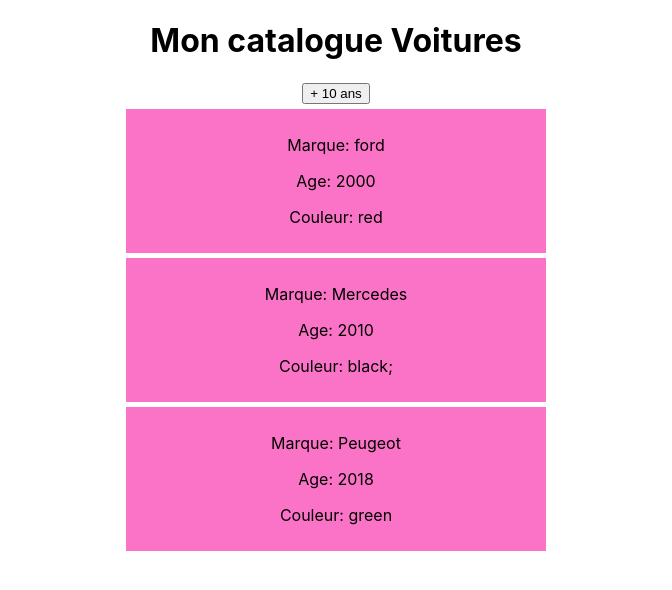
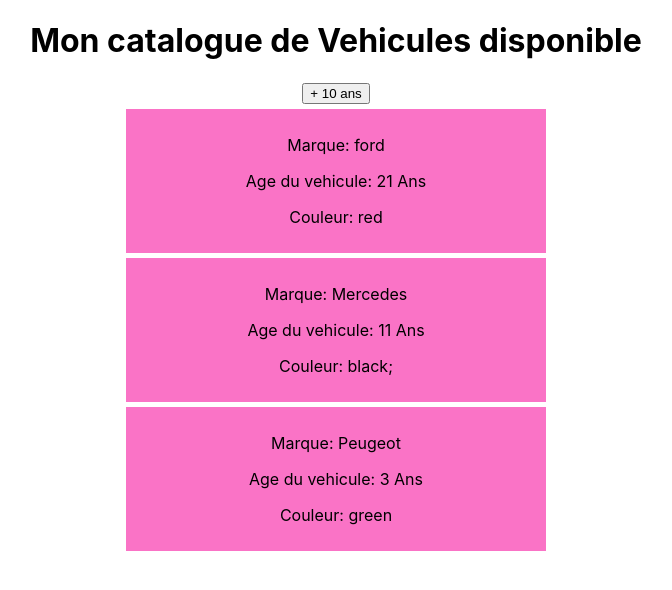
Before and after one commit to pdevezeaud/DonkeyGeek_Tuto, a React (Create React App) app: page / in a window 1280 px wide. Shown: the top 590 px of the page, without its empty margins (304-976 px from the left). Built offline with nearby package versions, Linux system fonts and the light colour scheme.

Commit message:
suite sur le state

```diff
--- a/src/App.js
+++ b/src/App.js
@@ -5,7 +5,7 @@
 class App extends Component {
 
   state = {
-    titre: "Mon catalogue Voitures"
+
 }
 
 // changeTitle = (e) => {
--- a/src/components/Cars.js
+++ b/src/components/Cars.js
@@ -1,16 +1,16 @@
 import React from "react";
 
 
-const Car = ({children, color,year}) => {
+const Car = ({color, nom,year}) => {
 
     //si nous avons colors nous aurons quelque chose sinon on retournera Neant
     const colorInfo = color ? (<p>Couleur: { color }</p>) : (<p>Couleur: Néant</p>);
 
-    if (children) {
+    if (nom) {
         return (
         <div className="cars">
-        <p>Marque: { children }</p>
-        <p>Age: {year}</p>
+        <p>Marque: { nom }</p>
+        <p>Age du vehicule: {year}</p>
         { colorInfo}
 
         </div>
--- a/src/components/Mycars.js
+++ b/src/components/Mycars.js
@@ -9,7 +9,8 @@
             {name:'ford',color:'red',year:2000},
             {name:'Mercedes',color:'black;',year:2010},
             {name:'Peugeot',color:'green',year:2018}
-        ]
+        ],
+        titre: 'Mon catalogue de Vehicules disponible'
     }
 
     // noCopy = () => {
@@ -24,21 +25,40 @@
     //     }
     // }
 
+    addTenYears = () => {
+        const updateYear = this.state.voitures.map((param) =>{
+            return param.year -= 10
+        });
+
+       this.setState({
+        updateYear
+       });
+    }
+
 
 
     render(){
 
+        const year = new Date().getFullYear();
+
         return (
             <div>
-                <h1 onMouseOver={this.addStyle}>{this.props.title}</h1>
+                <h1 onMouseOver={this.addStyle}>{this.state.titre}</h1>
 
                 {/* <p onCopy={this.noCopy}>loremUt aliqua irure ad officia.</p> */}
 
-                <button> + 10 ans </button>
+                <button onClick = {this.addTenYears}> + 10 ans </button>
 
-                <Car color={this.state.voitures[0].color} year ={this.state.voitures[0].year}>{this.state.voitures[0].name}</Car>
-                <Car color={this.state.voitures[1].color} year ={this.state.voitures[1].year}>{this.state.voitures[1].name}</Car>
-                <Car color={this.state.voitures[2].color} year ={this.state.voitures[2].year}>{this.state.voitures[2].name}</Car>
+                {
+                    this.state.voitures.map((voiture,index) => {
+                        return (
+                        <div key={index}>
+                             <Car nom={voiture.name} color={voiture.color} year={year - voiture.year + ' Ans'} />
+                        </div>
+                        )
+                    })
+                }
+
             </div>
         )
     }
```
Also changed, not shown: memo.txt.
